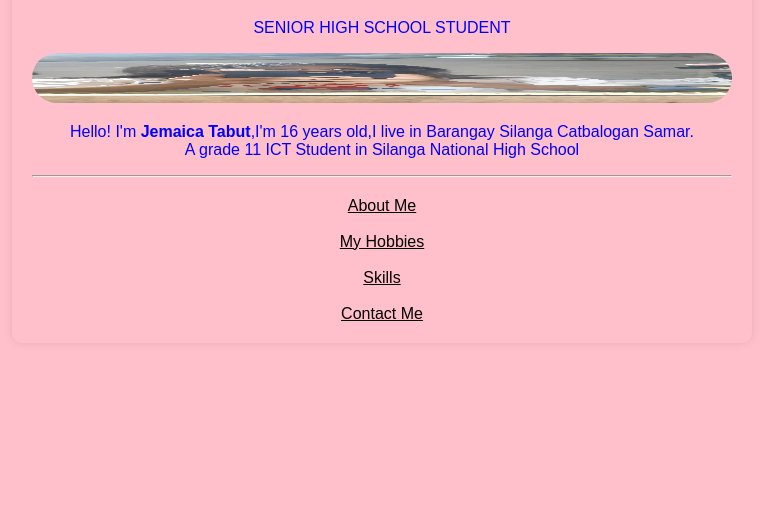
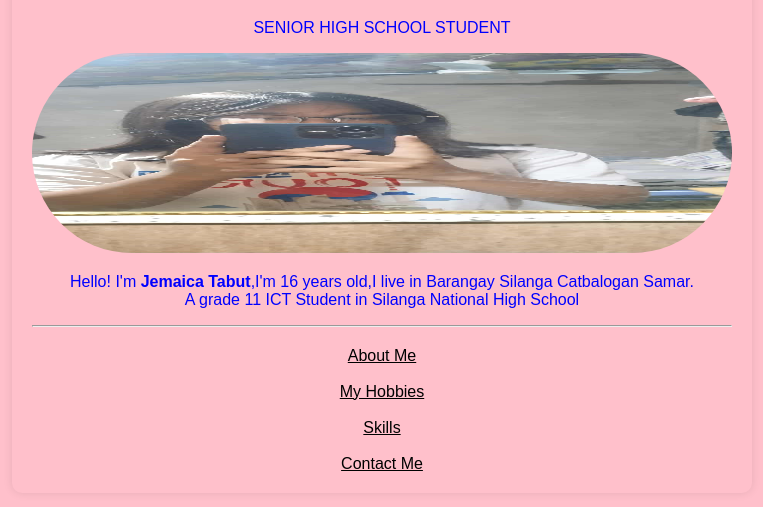
Before and after one commit to jemaica2009/maimai, a plain HTML site: page index.html in a window 1280 px wide. Shown: the part 111-618 px from the top of the page, without its empty margins (258-1021 px from the left). Drawn offline with Linux system fonts and the light colour scheme.

Commit message:
Update index.html

```diff
--- a/index.html
+++ b/index.html
@@ -86,7 +86,7 @@
     <header>
     <h1>Jemaica Tabut</h1>
     <p>SENIOR HIGH SCHOOL STUDENT</p><div class="top-photo">
-  <img src="./1757501239220.jpg" alt="" height="50px" width="50px">
+  <img src="./1757501239220.jpg" alt="" height="200px" width="50px">
 </div>
 
 
```
